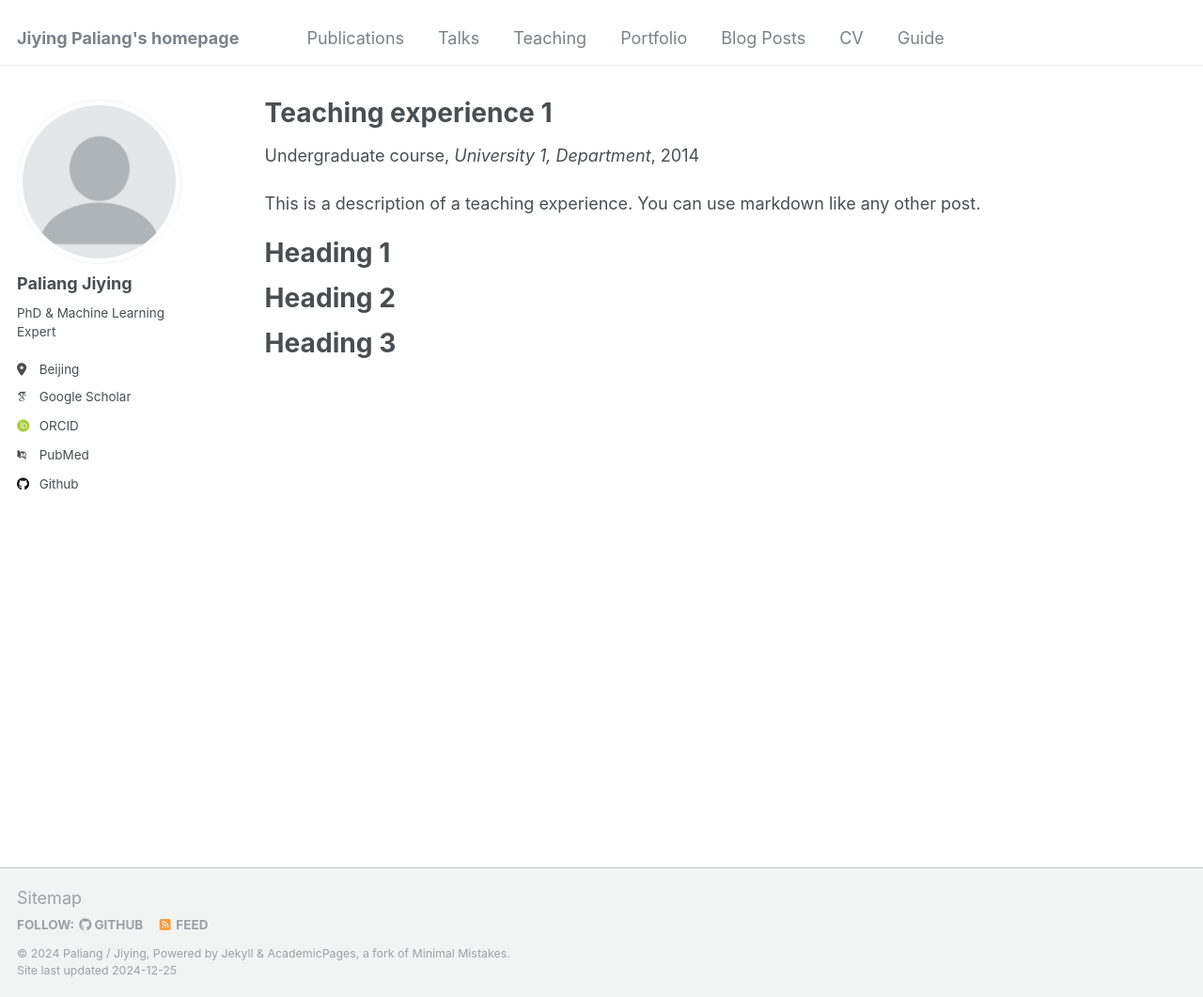
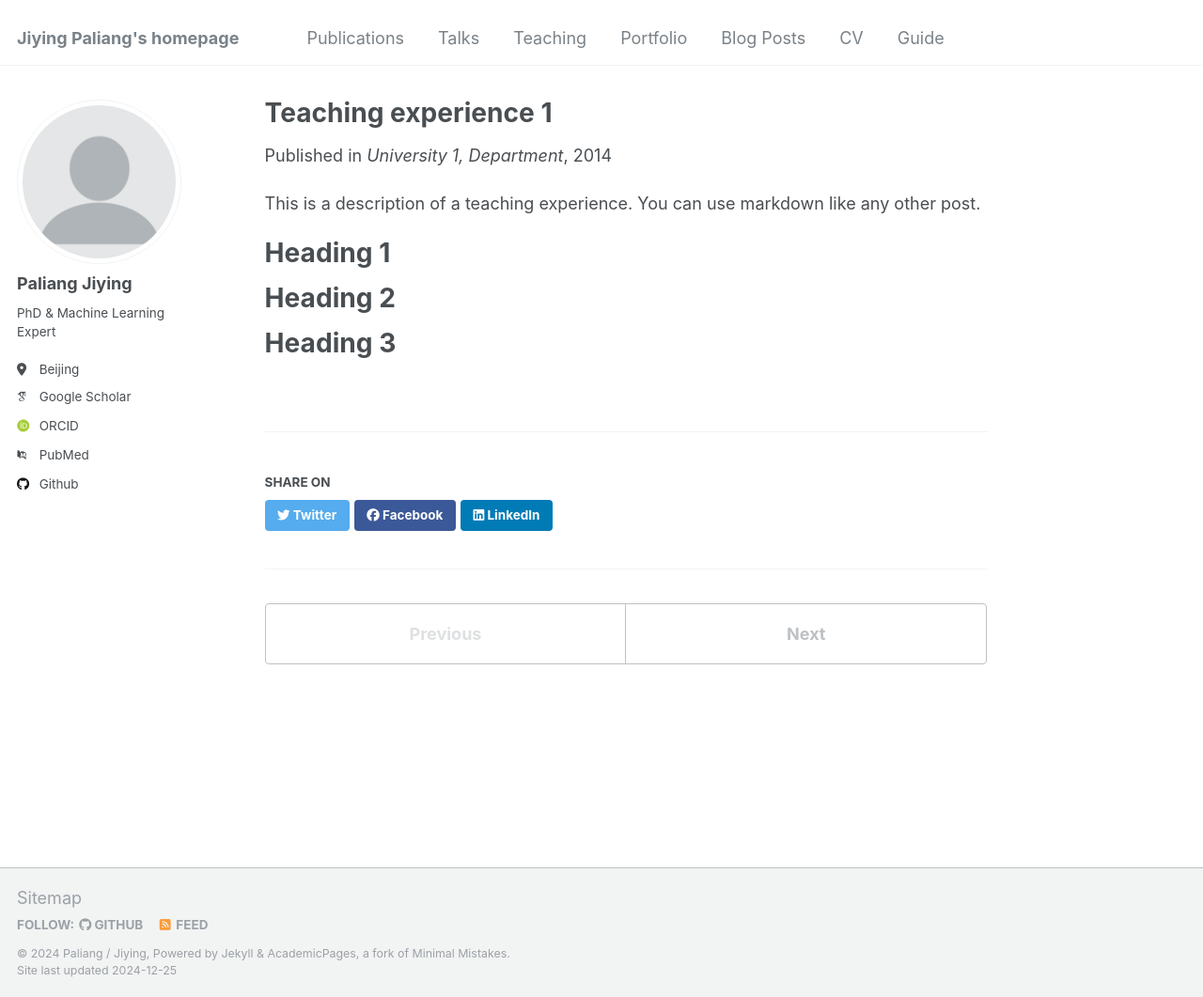
Before and after one commit to Tesla2fox/paliangjiying.github.io, a Jekyll site: the page built from _ml/2014-spring-teaching-1.md, in a window 1280 px wide and 1061 px high. Shown: the whole window at 94% size. Built offline with Jekyll 4.4.1, drawn with Linux system fonts in a browser that asks for light colours; some web fonts are replaced; part of the change alters nothing that is shown.

Commit message:
chore: tmp save

```diff
--- a/_config.yml
+++ b/_config.yml
@@ -212,18 +212,18 @@ kramdown:
 
 # These settings control the types of collections used by the template
 collections:
-  Machine_Learning:
+  ml:
     output: true
     permalink: /:collection/:path/
-  publications:
-    output: true
-    permalink: /:collection/:path/
-  portfolio:
-    output: true
-    permalink: /:collection/:path/
-  talks:
-    output: true
-    permalink: /:collection/:path/
+  # publications:
+  #   output: true
+  #   permalink: /:collection/:path/
+  # portfolio:
+  #   output: true
+  #   permalink: /:collection/:path/
+  # talks:
+  #   output: true
+  #   permalink: /:collection/:path/
 
 
 # These settings control how pages and collections are included in the site
@@ -246,41 +246,41 @@ defaults:
     values:
       layout: single
       author_profile: true
-  # _Machine_Learning
+  # _ml
   - scope:
       path: ""
-      type: Machine_Learning
+      type: ml
     values:
       layout: single
       author_profile: true
       share: true
       comments: true
   # _publications
-  - scope:
-      path: ""
-      type: publications
-    values:
-      layout: single
-      author_profile: true
-      share: true
-      comments: true
-  # _portfolio
-  - scope:
-      path: ""
-      type: portfolio
-    values:
-      layout: single
-      author_profile: true
-      share: true
-      comment: true
-  # _talks
-  - scope:
-      path: ""
-      type: talks
-    values:
-      layout: talk
-      author_profile: true
-      share: true
+  # - scope:
+  #     path: ""
+  #     type: publications
+  #   values:
+  #     layout: single
+  #     author_profile: true
+  #     share: true
+  #     comments: true
+  # # _portfolio
+  # - scope:
+  #     path: ""
+  #     type: portfolio
+  #   values:
+  #     layout: single
+  #     author_profile: true
+  #     share: true
+  #     comment: true
+  # # _talks
+  # - scope:
+  #     path: ""
+  #     type: talks
+  #   values:
+  #     layout: talk
+  #     author_profile: true
+  #     share: true
 
 
 # Sass/SCSS
```
Also changed, not shown: _ml/2014-spring-teaching-1.md (renamed from Machine_Learning/2014-spring-teaching-1.md), _ml/2015-spring-teaching-2.md (renamed from Machine_Learning/2015-spring-teaching-2.md), _ml/2015-spring-teaching-3.md (renamed from Machine_Learning/2015-spring-teaching-3.md).
